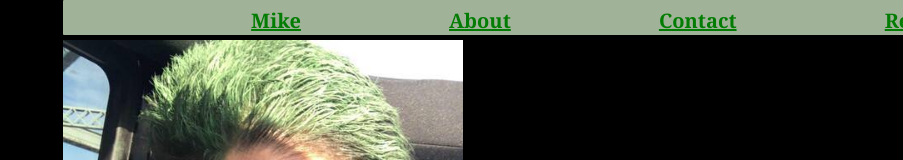
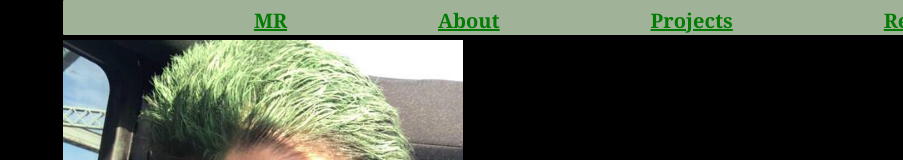
Before and after one commit to demonorez/portfolio-react, a React (Create React App) app: page / in a window 1280 px wide. Shown: the top 160 px of the page, without its empty margins (377-1280 px from the left). Built offline with nearby package versions, Linux system fonts and the light colour scheme; a web font is replaced by a local one.

Commit message:
changes to navbar

```diff
--- a/src/components/NavBar/Navbar.jsx
+++ b/src/components/NavBar/Navbar.jsx
@@ -6,11 +6,11 @@ const Navbar = () => {
   return (
     <nav className={styles.nav}>
       <ul>
-        <li><NavLink className={styles.link} to={'/'}>Mike</NavLink></li>
+        <li><NavLink className={styles.link} to={'/'}>MR</NavLink></li>
         <li><NavLink className={styles.link} to={'/about'}>About</NavLink></li>
+        <li><NavLink className={styles.link} to={'/projects'}>Projects</NavLink></li>
+        <li><NavLink className={styles.link} to={'/resume'}>Resume</NavLink></li>
         <li><NavLink className={styles.link} to={'/contact'}>Contact</NavLink></li>
-        <li><NavLink className={styles.link} to={'/resume'}>Resume</NavLink></li>
-        <li><NavLink className={styles.link} to={'/projects'}>Projects</NavLink></li>
       </ul>
     </nav>
   )
```
